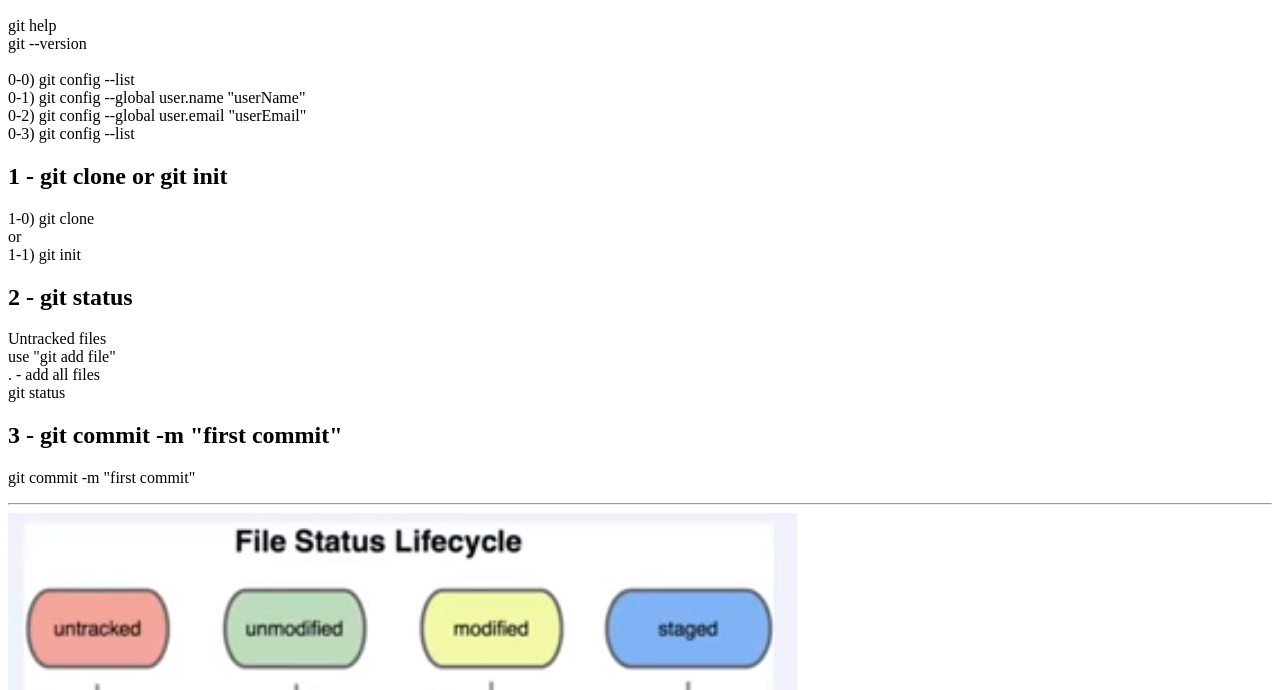
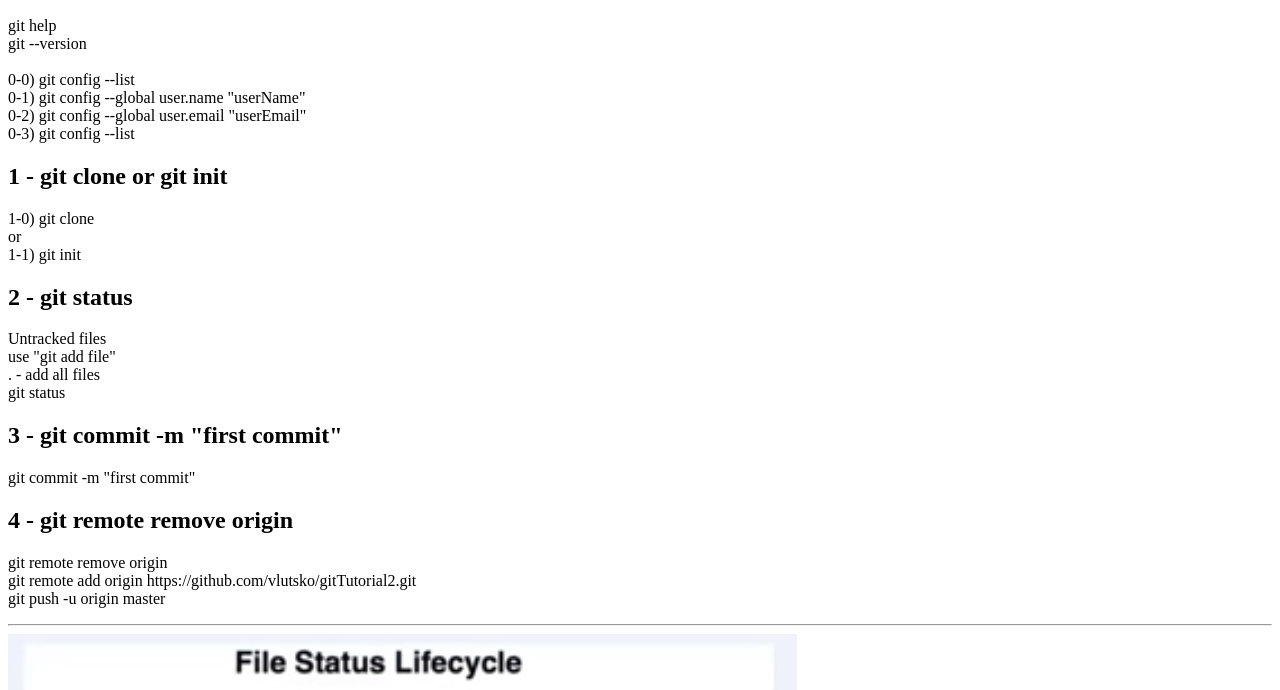
Before and after one commit to vlutsko/gitTutorial2, a plain HTML site: page index.html in a window 1280 px wide. Shown: the part 110-800 px from the top of the page. Drawn offline with Linux system fonts and the light colour scheme.

Commit message:
comment 4

```diff
--- a/index.html
+++ b/index.html
@@ -38,7 +38,14 @@
 		git commit -m "first commit"<br>
 
 	</p>
-	<p></p>
+
+	<h2>4 - git remote remove origin</h2>
+	<p>
+		git remote remove origin<br>
+		git remote add origin https://github.com/vlutsko/gitTutorial2.git <br>
+		git push -u origin master<br>
+
+	</p>
 	<p></p>
 	<p></p>
 	<p></p>
```
